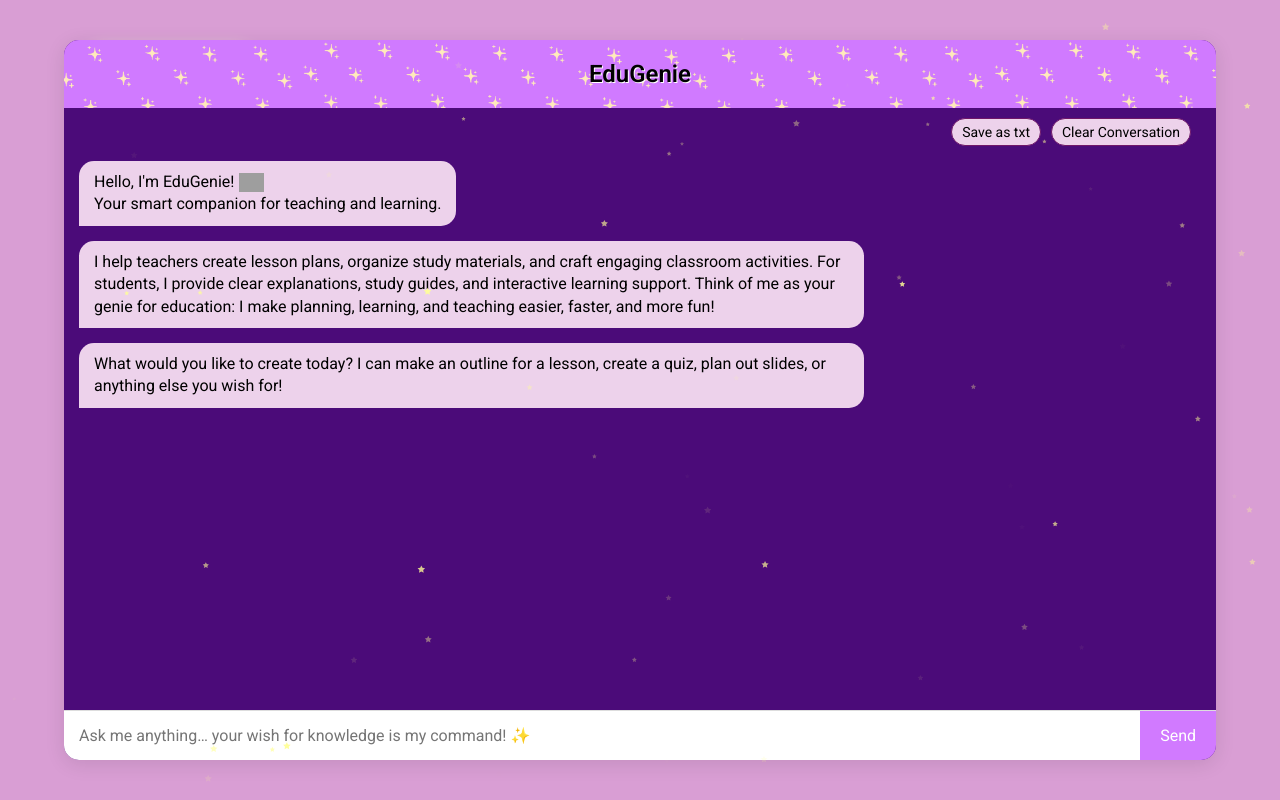
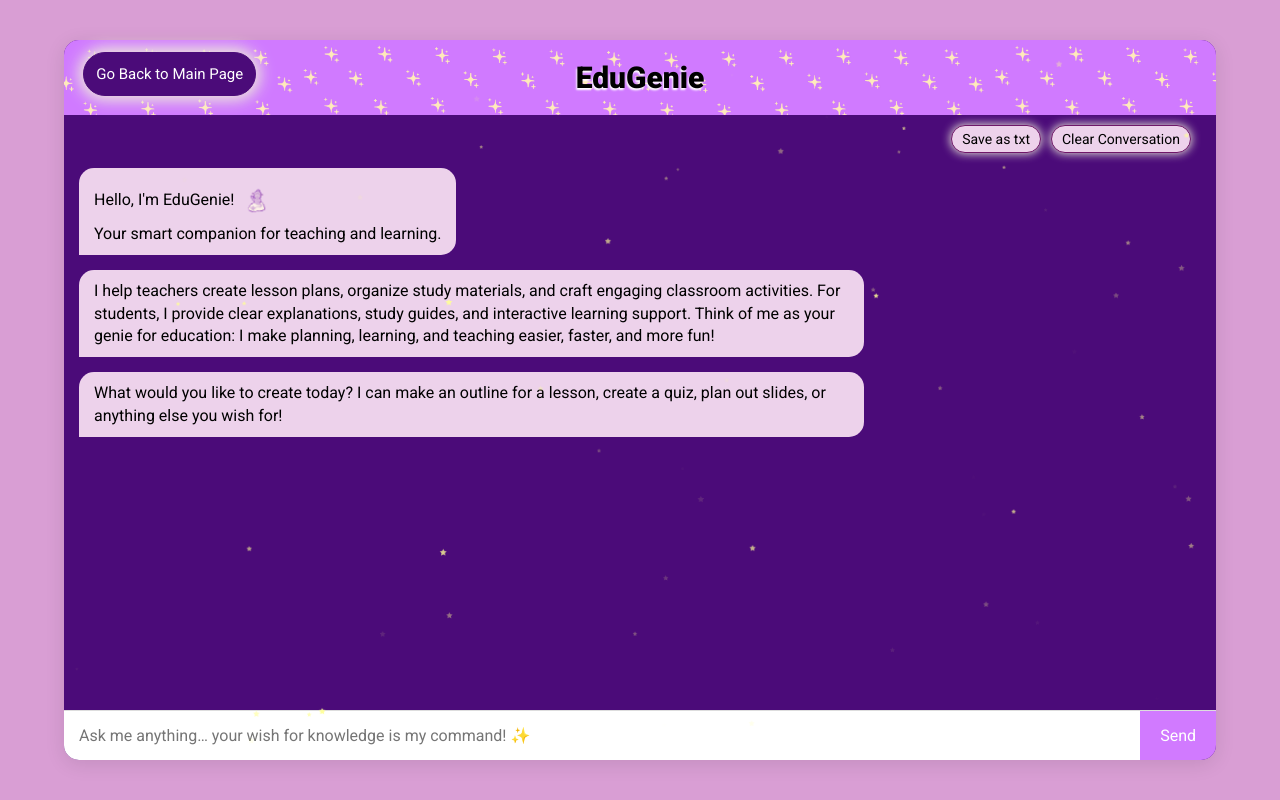
Before and after one commit to luisaaiko/EduGenie2.0, a website: page chatPage.html in a window 1280 px wide. Drawn offline with nearby package versions, Linux system fonts and the light colour scheme; grey boxes are pictures that could not be loaded.

Commit message:
genie shadow, slight editing on font, glow add-ons

```diff
--- a/chatPage.css
+++ b/chatPage.css
@@ -13,7 +13,7 @@ body {
 }
 
 #starfield {
-  position: fixed;
+  position: absolute; /*keeps starfield contained*/
   top: 0;
   left: 0;
   width: 100%;
@@ -24,12 +24,13 @@ body {
 .home-page button {
   position: absolute;
   float: top left;
+  z-index: 100;
   top: 6.5%;
   left: 6.5%;
   color: white;
   background-color: #4b0b79;
   border-radius: 40px;
-  border: 1px #701769 solid;
+  border: 1px #4b0b79 solid;
   font-size: 15px;
   padding: 12px;
   cursor: pointer;
@@ -62,10 +63,11 @@ body {
   background-position: center;
   background-size: 60%;
   text-align: center;
-  text-shadow: 1px 1px #ffffff;
+  text-shadow: -1px 2px 2px #ffffff;
   padding: 20px;
   font-size: 1.5em;
-  font-weight: 600;
+  font-weight: 1000;
+  font-size: 30px;
 }
 
 .chat-box {
@@ -146,6 +148,8 @@ body {
   border: 1px #701769 solid;
   padding: 10px;
   cursor: pointer;
+  box-shadow: 0 0 10px 0.5px rgb(238, 238, 216); /* purple glow */
+  transition: box-shadow 0.3s ease-in-out;
 }
 
 #controls button:hover {
@@ -158,7 +162,9 @@ select {
   font-size: 14px;
 }
 
-.bubble img {
+.bubble img { /* genie emoji*/
   vertical-align: middle;
   margin-left: 5px; /* space between text and image */
+  border-radius: 10px;
+
 }
--- a/chatPage.html
+++ b/chatPage.html
@@ -18,7 +18,7 @@
     <body>
         <form>
             <div class = "home-page">
-                <a href = "index.html"><button type = "button">Go Back to Main Page</button></a>
+                <button type = "button" onclick = "window.location.href = 'index.html'">Go Back to Main Page</button>
             </div>
         </form>
         <div class="chat-container">
@@ -32,7 +32,7 @@
             <div class="chat-box" id="conversationArea">
 
                 <div class="message bot">
-                    <div class="bubble">Hello, I'm EduGenie!<img src="imgs/genie.png" alt="Genie" width = "25px" height = "auto"><br> Your smart companion for teaching and learning. </div>
+                    <div class="bubble">Hello, I'm EduGenie!<img src="imgs/genieshadow.png" alt="Genie" width = "35px" height = "auto"><br>Your smart companion for teaching and learning. </div>
                 </div>
                 <div class = "message bot">
                     <div class = "bubble">I help teachers create lesson plans, organize study materials, and craft engaging classroom activities. For students, I provide clear explanations, study guides, and interactive learning support. Think of me as your genie for education: I make planning, learning, and teaching easier, faster, and more fun!</div>
```
Also changed, not shown: imgs/genieshadow.PNG (added).
